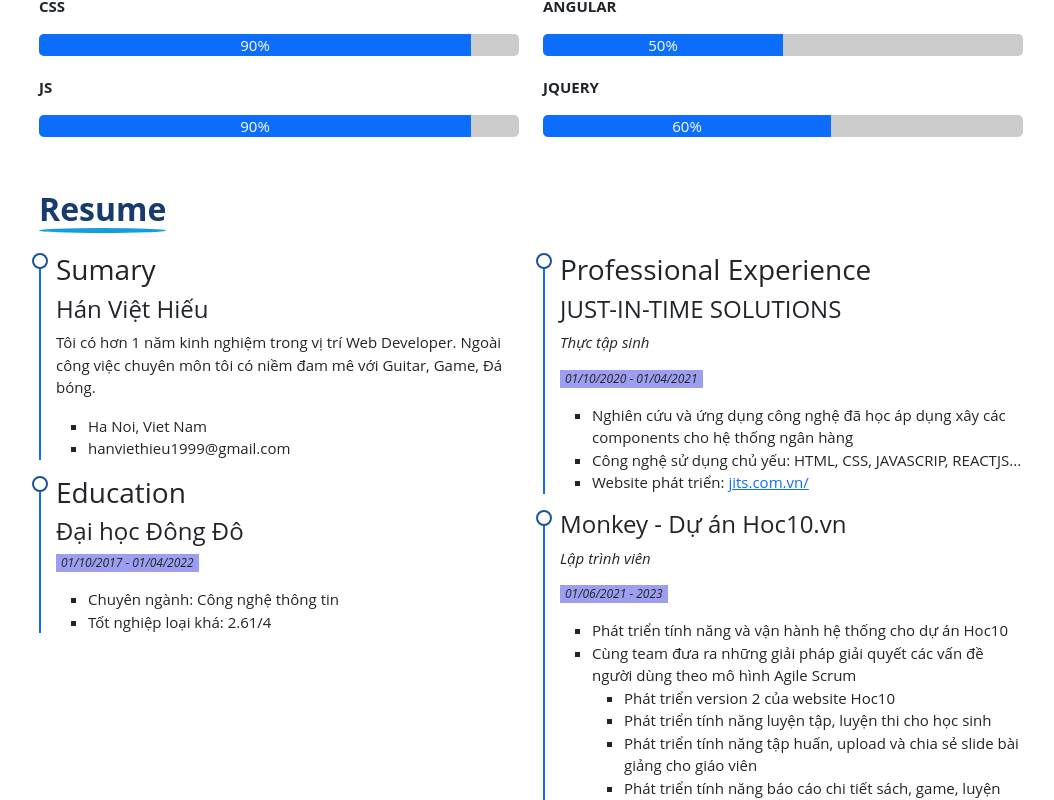
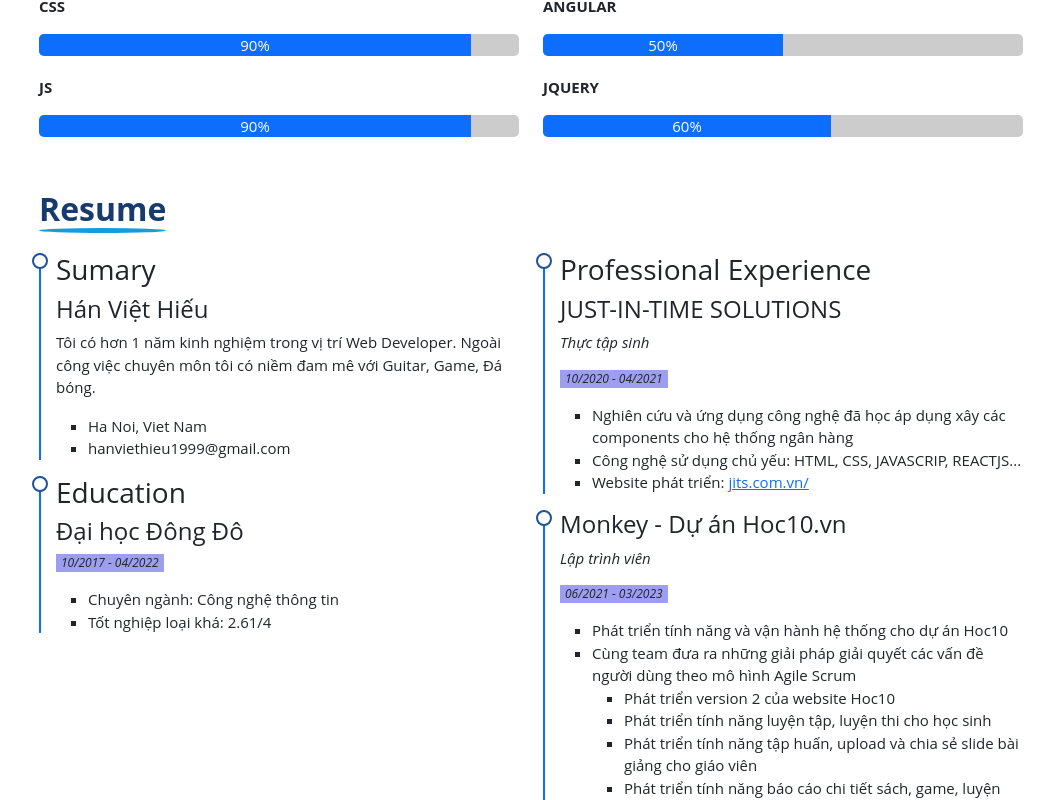
Before and after one commit to hieuonest/blog_hieu, a React (Create React App) app: page / in a window 1280 px wide. Shown: the part 2038-2838 px from the top of the page, without its empty margins (209-1263 px from the left). Built offline with nearby package versions, Linux system fonts and the light colour scheme.

Commit message:
update time blog

```diff
--- a/src/SrcCodeBlog/Profile/Experience/index.js
+++ b/src/SrcCodeBlog/Profile/Experience/index.js
@@ -7,14 +7,14 @@ const dataWorking = [
     logoCompany: "/img/cty-jits.jpg",
     location: "Thực tập sinh",
     companyName: "JUST-IN-TIME SOLUTIONS (jits)",
-    workingTime: "01/10/2020 - 01/04/2021",
+    workingTime: "10/2020 - 04/2021",
   },
   {
     logoCompany:
       "https://static.topcv.vn/company_logos/psMPv0ZZb1sUc3hhsagvRqgOCH9gTQ43_1633421799____d70425d87c547f71d6df274b8a328f62.png",
     location: "Front-end Developer",
     companyName: "Monkey (early start)",
-    workingTime: "01/06/2021 - 2023",
+    workingTime: "06/2021 - 03/2023",
   },
 ];
 export default function Experience() {
--- a/src/SrcCodeBlog/Profile/Resume/index.js
+++ b/src/SrcCodeBlog/Profile/Resume/index.js
@@ -23,7 +23,7 @@ export default function Resume() {
           <div className="resume__detail">
             <h3>Education</h3>
             <h4>Đại học Đông Đô</h4>
-            <p className="working-time">01/10/2017 - 01/04/2022</p>
+            <p className="working-time">10/2017 - 04/2022</p>
             <ul>
               <li>Chuyên ngành: Công nghệ thông tin</li>
               <li>Tốt nghiệp loại khá: 2.61/4</li>
@@ -35,7 +35,7 @@ export default function Resume() {
             <h3>Professional Experience</h3>
             <h4>JUST-IN-TIME SOLUTIONS</h4>
             <p className="font-italic">Thực tập sinh</p>
-            <p className="working-time">01/10/2020 - 01/04/2021</p>
+            <p className="working-time">10/2020 - 04/2021</p>
             <ul>
               <li>
                 Nghiên cứu và ứng dụng công nghệ đã học áp dụng xây các
@@ -55,7 +55,7 @@ export default function Resume() {
           <div className="resume__detail">
             <h4>Monkey - Dự án Hoc10.vn</h4>
             <p className="font-italic">Lập trình viên</p>
-            <p className="working-time">01/06/2021 - 2023</p>
+            <p className="working-time">06/2021 - 03/2023</p>
             <ul>
               <li>Phát triển tính năng và vận hành hệ thống cho dự án Hoc10</li>
               <li>
```
